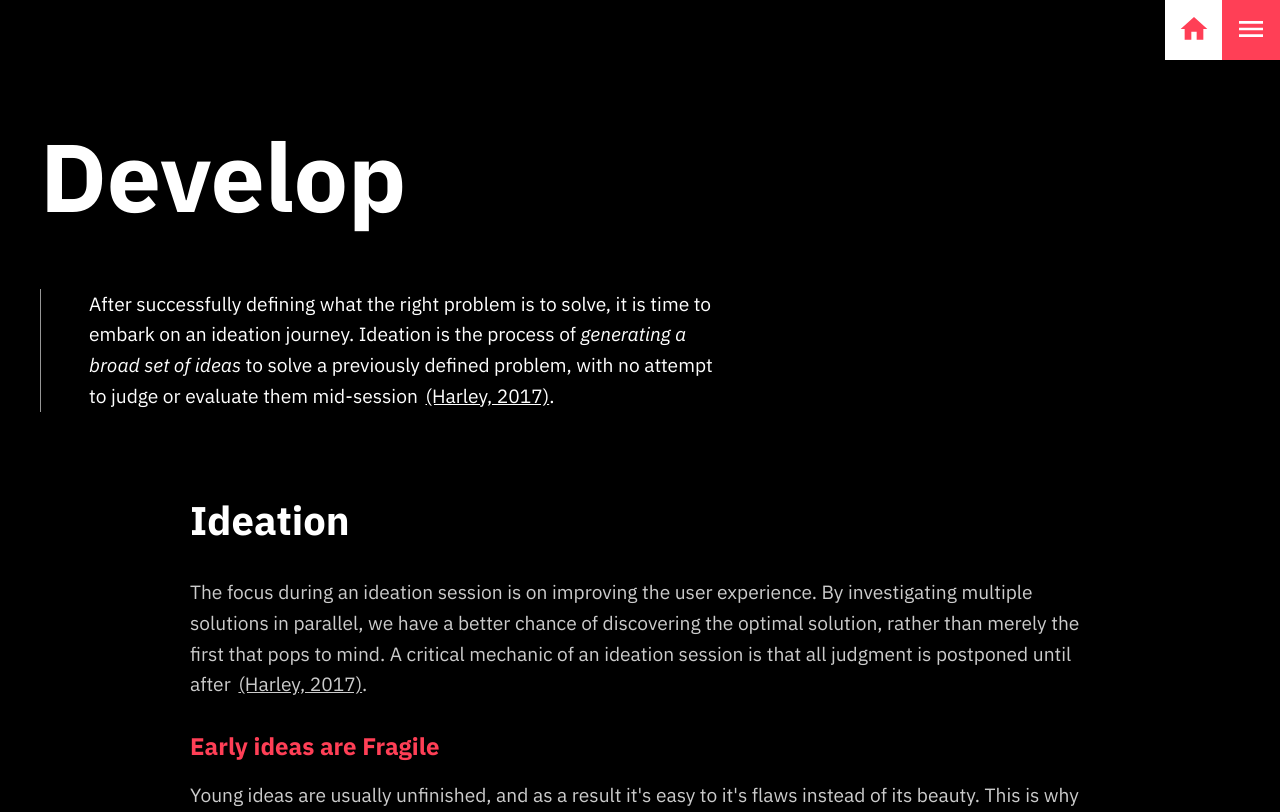
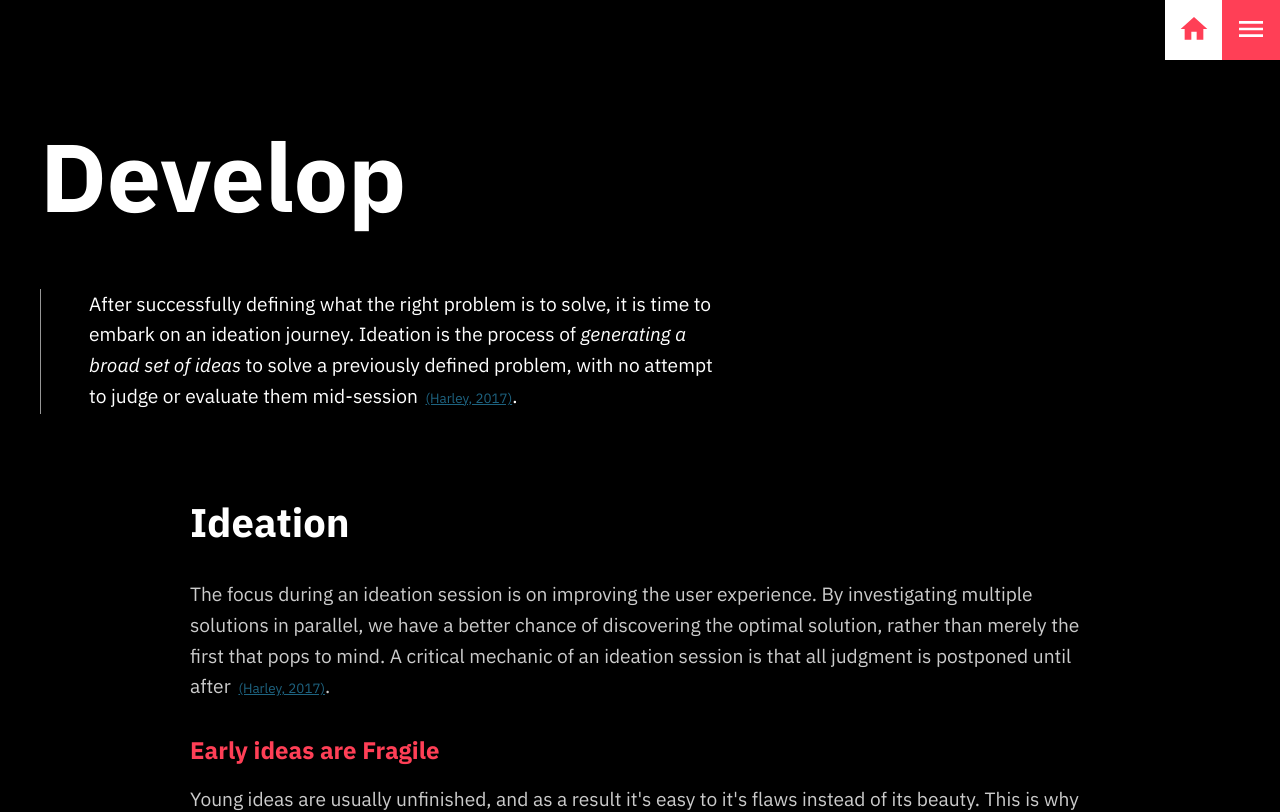
Before and after one commit to nwesthoff/ra-experience-design, a Next.js app: page /chapters/3-develop in a window 1280 px wide. Shown: the top 812 px of the page. Built offline with nearby package versions, Linux system fonts and the light colour scheme.

Commit message:
✨ Add tooltip to show full reference on hover

```diff
--- a/components/Bibliography/Citation.tsx
+++ b/components/Bibliography/Citation.tsx
@@ -1,13 +1,32 @@
 import React, { ReactElement, useContext, ReactNode } from "react";
 import { ReferenceContext } from "./ReferenceProvider";
 import styled from "styled-components";
+import { theme } from "../../config/theme";
+import { transparentize } from "polished";
+import ReactTooltip from "react-tooltip";
 
-const CitationStyled = styled.a`
-  color: inherit;
+const StyledReactTooltip = styled(ReactTooltip)`
+  max-width: 500px;
+  line-height: 1.6em;
+`;
+
+const TooltipWrapper = styled.a`
+  color: ${transparentize(0.5, theme.colors.secondary)};
+  font-size: 0.7em;
+  transition: all 150ms ease-out;
+
+  &:hover {
+    text-decoration: underline;
+    color: ${theme.colors.secondary};
+  }
+`;
+
+const CitationStyled = styled.span`
   margin-left: 0.2rem;
   break-inside: avoid;
   -webkit-column-break-inside: avoid;
   display: inline-block;
+  text-decoration: none;
 `;
 
 interface Props {
@@ -30,13 +49,17 @@ export default function Citation({
   });
 
   return currentRef ? (
-    <CitationStyled
+    <CitationStyled>
+      <StyledReactTooltip data-multiline="true" backgroundColor="#161616" />
+      <TooltipWrapper
+        data-tip={currentRef.entryTags.inBib}
         href={`/chapters/5-conclusion#ref-${currentRef.citationKey}`}
       >
         {children ||
           `(${hideAuthor !== true ? currentRef.entryTags.author + ", " : ""}${
             currentRef.entryTags.year
           }${page ? `, pp. ${page}` : ""})`}
+      </TooltipWrapper>
     </CitationStyled>
   ) : (
     <span style={{ color: "red" }}>[FIX SOURCE]</span>
--- a/package.json
+++ b/package.json
@@ -19,6 +19,7 @@
     "react-icons": "^3.10.0",
     "react-linkify": "^1.0.0-alpha",
     "react-scroll-parallax": "^2.3.2",
+    "react-tooltip": "^4.2.7",
     "styled-components": "^5.1.0"
   },
   "devDependencies": {
```
Also changed, not shown: 1 other file (tests, documents, lock files or other folders). Lines whose indentation alone changed are shown as unchanged.
